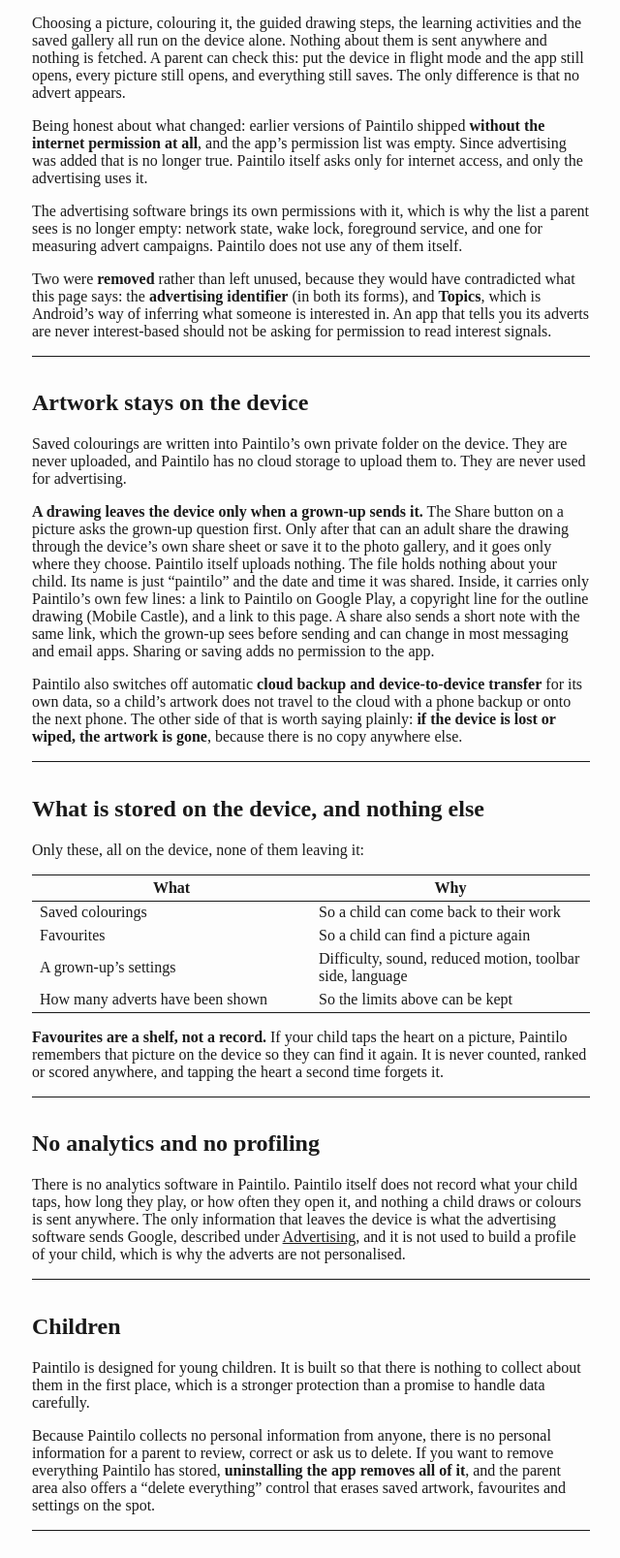
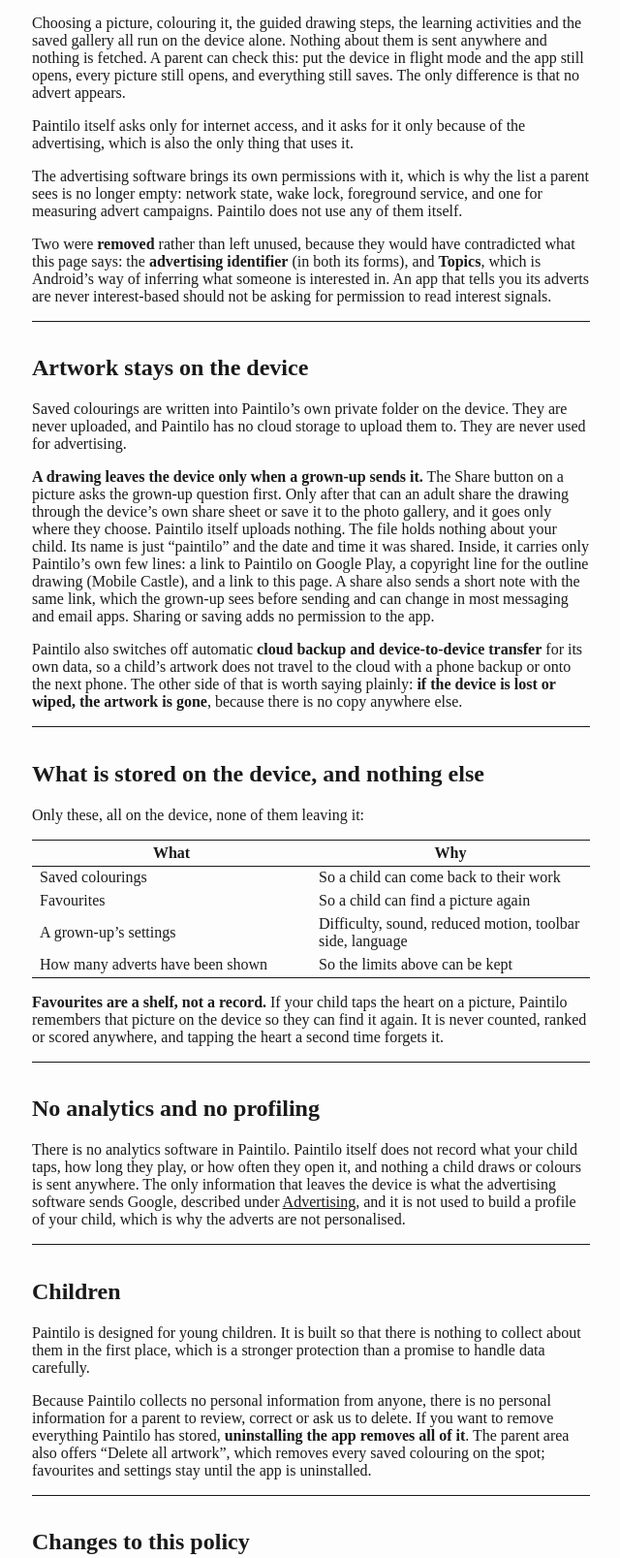
Before and after one commit to mobilecastle-apps/mobilecastle-apps.github.io, a plain HTML site: page paintilo.html in a window 1280 px wide. Shown: the part 1720-3327 px from the top of the page at 97% size, without its empty margins (319-959 px from the left). Drawn offline with Linux system fonts and the light colour scheme.

Commit message:
Paintilo: the policy describes 'Delete all artwork' as it is (saved colourings; uninstalling removes the rest) and no longer mentions earlier versions.

```diff
--- a/paintilo.html
+++ b/paintilo.html
@@ -262,11 +262,9 @@
 check this: put the device in flight mode and the app still opens, every
 picture still opens, and everything still saves. The only difference is
 that no advert appears.</p>
-<p>Being honest about what changed: earlier versions of Paintilo shipped
-<strong>without the internet permission at all</strong>, and the app’s
-permission list was empty. Since advertising was added that is no longer
-true. Paintilo itself asks only for internet access, and only the
-advertising uses it.</p>
+<p>Paintilo itself asks only for internet access, and it asks for it
+only because of the advertising, which is also the only thing that uses
+it.</p>
 <p>The advertising software brings its own permissions with it, which is
 why the list a parent sees is no longer empty: network state, wake lock,
 foreground service, and one for measuring advert campaigns. Paintilo
@@ -357,9 +355,9 @@
 <p>Because Paintilo collects no personal information from anyone, there
 is no personal information for a parent to review, correct or ask us to
 delete. If you want to remove everything Paintilo has stored,
-<strong>uninstalling the app removes all of it</strong>, and the parent
-area also offers a “delete everything” control that erases saved
-artwork, favourites and settings on the spot.</p>
+<strong>uninstalling the app removes all of it</strong>. The parent area
+also offers “Delete all artwork”, which removes every saved colouring on
+the spot; favourites and settings stay until the app is uninstalled.</p>
 <hr />
 <h2 id="changes-to-this-policy">Changes to this policy</h2>
 <p>If Paintilo ever changes in a way that makes any statement above
```
